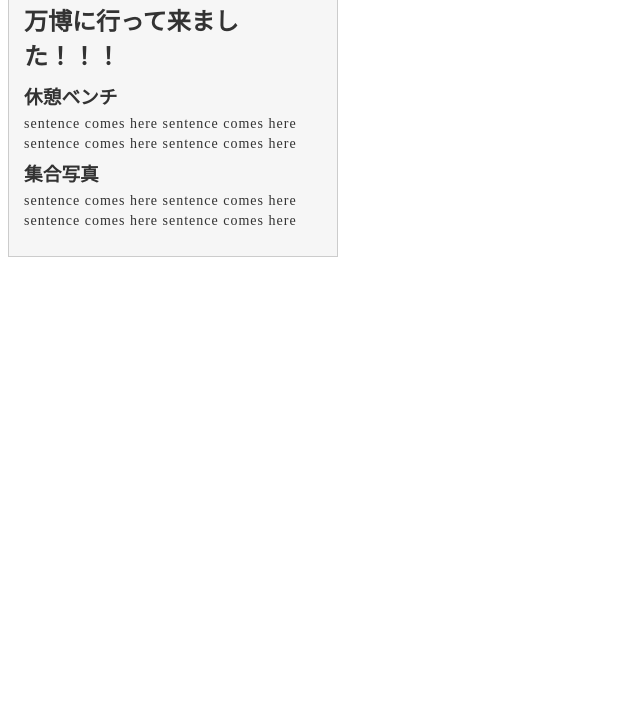
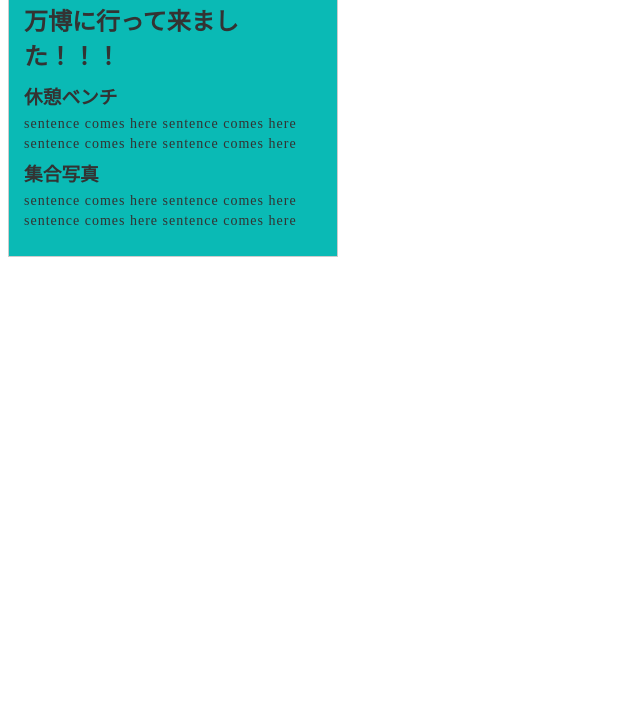
Before and after one commit to 1066g231700/newspaper, a plain HTML site: page index.html in a window 1280 px wide. Shown: the part 94-800 px from the top of the page, without its empty margins (0-640 px from the left). Drawn offline with Linux system fonts and the light colour scheme.

Commit message:
Update main.css

```diff
--- a/main.css
+++ b/main.css
@@ -1,5 +1,5 @@
 .box{
-    background-color: #f6f6f6;
+    background-color: #0ABAB5;
     border: 1px solid #ccc;
     padding: 25px 15px;
     position: relative;
```
